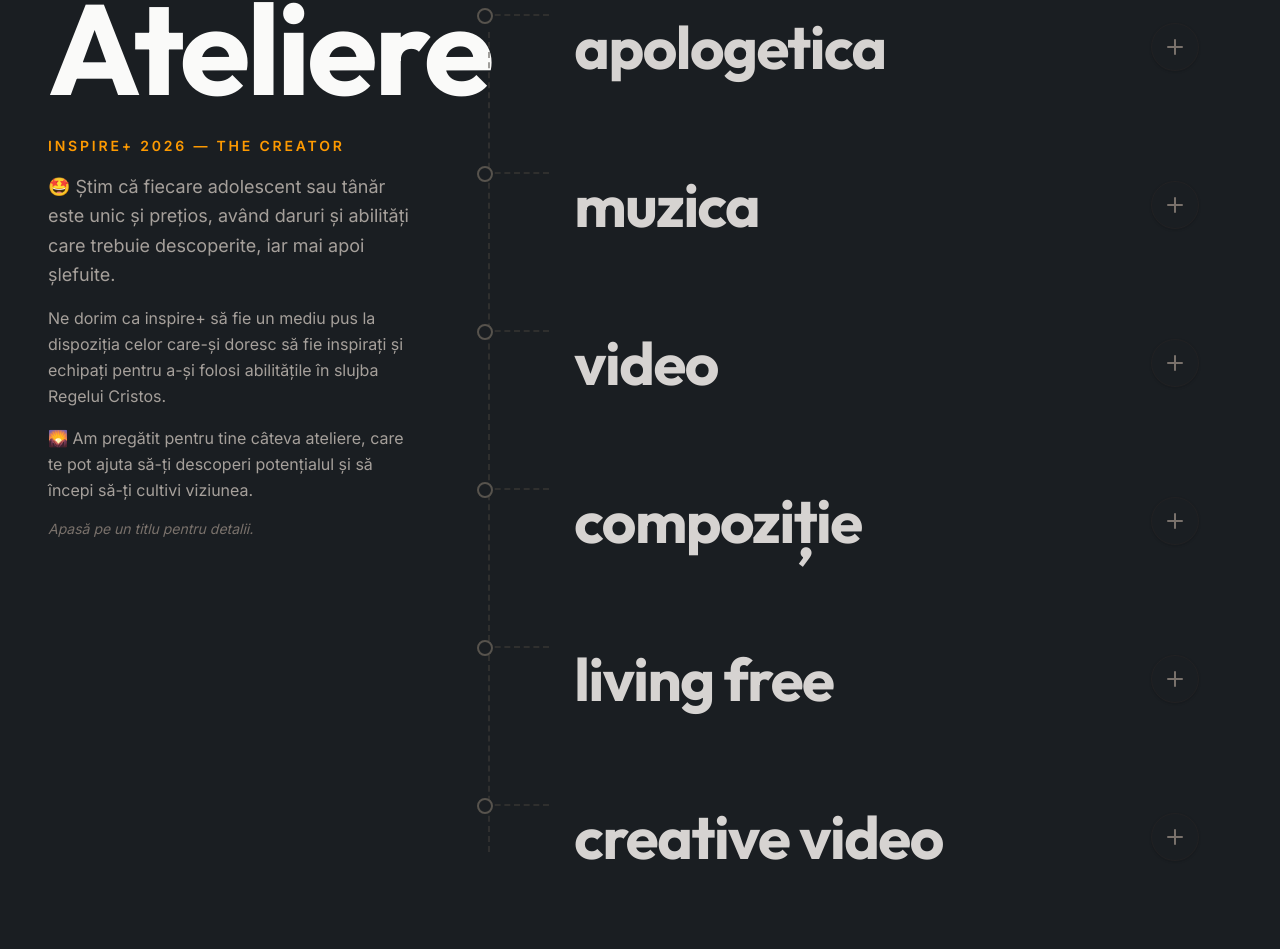
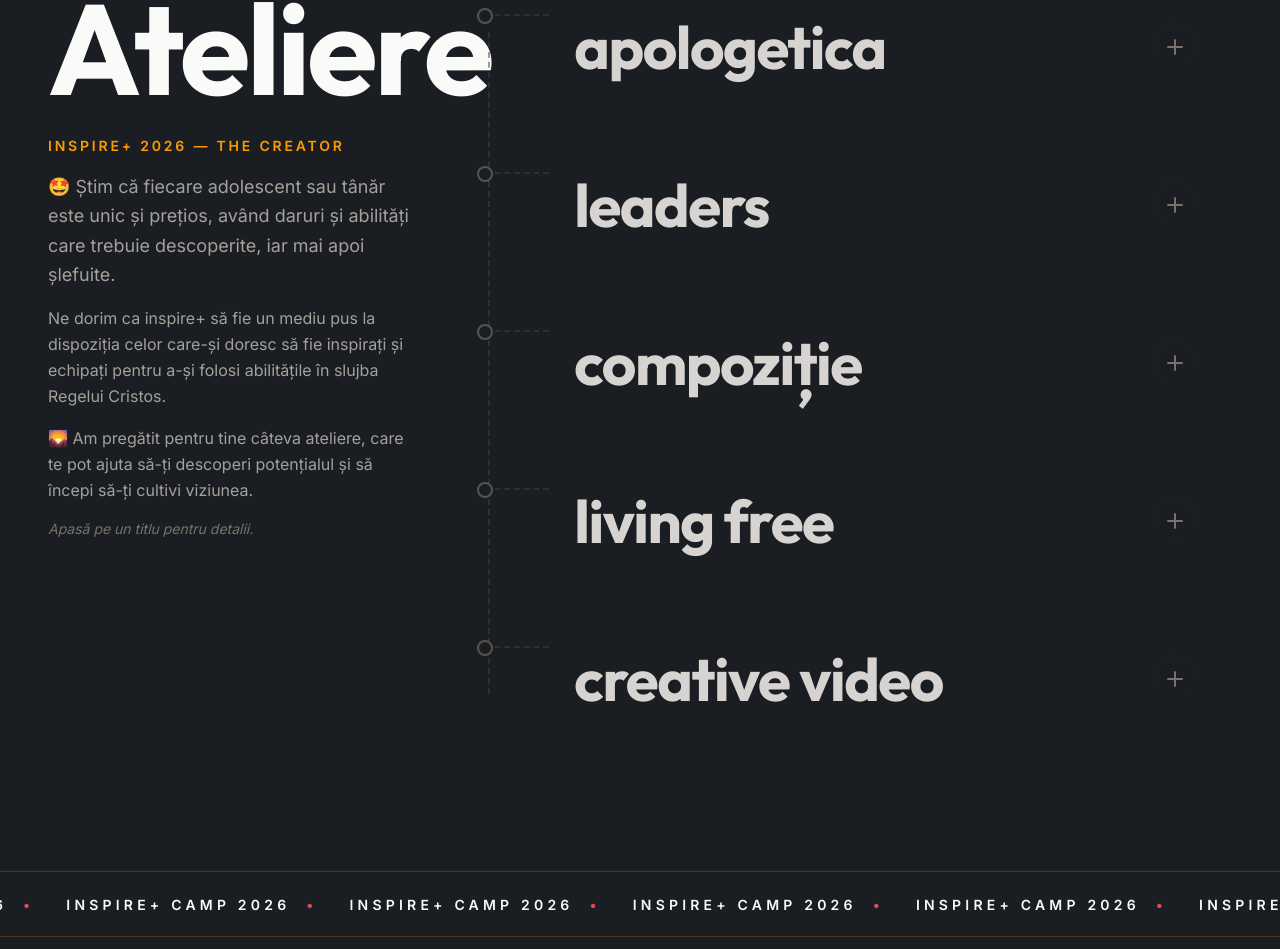
Before and after one commit to nathan05p/inspireWeb, a React (Vite) app in the folder inspireWeb-main/: page / in a window 1280 px wide. Shown: the part 1330-2279 px from the top of the page. Built offline with nearby package versions, Linux system fonts and the light colour scheme; a web font is replaced by a local one.

Commit message:
content: update ateliere texts with correct formatting and new titles

```diff
--- a/inspireWeb-main/src/pages/camp/CampAteliere.tsx
+++ b/inspireWeb-main/src/pages/camp/CampAteliere.tsx
@@ -6,20 +6,14 @@ const ateliereData = [
   {
     id: 'apologetica',
     title: 'apologetica',
-    desc: 'Un atelier unde vom discuta și dezbate teme fundamentale ale credinței, cum să ne apărăm valorile și să răspundem întrebărilor dificile cu grație și adevăr. Aici vei găsi un spațiu deschis pentru gândire critică și aprofundare.',
+    desc: '🧠💬 „Cum știi că Dumnezeu există?”\n„De ce îngăduie răul?”\n„Cum poți crede într-o carte scrisă acum mii de ani?”\nÎntrebările vin. De la colegi, de pe internet, sau chiar din noi.\nȘi e ok — credința nu înseamnă să nu întrebi. Înseamnă să cauți răspunsuri reale.\n📚 În tabăra The Creator (15–20 iulie), vom avea un atelier special de apologetică — unde explorăm, discutăm și întărim credința pe o bază solidă.\n🎙 Gândire clară. Răspunsuri argumentate. Credință matură.\nDacă vrei să știi nu doar ce crezi, ci și de ce, atelierul ăsta e pentru tine.',
     img: 'https://images.unsplash.com/photo-1456513080510-7bf3a84b82f8?q=80&w=800&auto=format&fit=crop',
   },
   {
-    id: 'muzica',
-    title: 'muzica',
-    desc: 'Descoperă tainele închinării și ale muzicii creștine. Cum să conduci o biserică în închinare cu pasiune și excelență. Vom vorbi despre tehnici vocale, instrumente și inima unui închinător autentic.',
-    img: 'https://images.unsplash.com/photo-1510915361894-db8b60106cb1?q=80&w=800&auto=format&fit=crop',
-  },
-  {
-    id: 'video',
-    title: 'video',
-    desc: 'Învață cum să captezi momentele importante prin obiectivul camerei. Editare, compoziție și storytelling vizual. Acest atelier este pentru toți pasionații de media care vor să spună povești cu impact.',
-    img: 'https://images.unsplash.com/photo-1574717024653-61fd2cf4d44d?q=80&w=800&auto=format&fit=crop',
+    id: 'leaders',
+    title: 'leaders',
+    desc: '🎯 Creat pentru a conduce.\nÎntr-o lume în care leadershipul înseamnă control, Dumnezeu caută lideri care slujesc.\n\nDacă simți că ai fost creat pentru mai mult, vino la atelierul de leadership din tabăra Inspire – The Creator.\n🔍 Identitate. 🔥 Influență. 🤝 Impact.',
+    img: 'https://images.unsplash.com/photo-1521737711867-e3b97375f902?q=80&w=800&auto=format&fit=crop',
   },
   {
     id: 'compozitie',
@@ -30,7 +24,7 @@ const ateliereData = [
   {
     id: 'living_free',
     title: 'living free',
-    desc: '🧠 Unele lucruri încep ca o distracție… și ajung să te țină captiv. Dependențele nu se văd mereu la exterior. Dar se simt. În suflet. În rușine. În izolare.\nÎn tabăra The Creator, avem un atelier special despre lupta împotriva dependențelor. Nu judecăm. Nu etichetăm. Doar vorbim sincer și vedem cum arată pașii spre o viață trăită cu adevărat liber.\n\nPentru că El este aproape de cei cu inima zdrobită și mântuiește pe cei cu duhul frânt. (Psalmul 34:18)',
+    desc: '🧠 Unele lucruri încep ca o distracție… și ajung să te țină captiv.\nDependențele nu se văd mereu la exterior. Dar se simt. În suflet. În rușine. În izolare.\nÎn tabăra The Creator, avem un atelier special despre lupta împotriva dependențelor.\nNu judecăm. Nu etichetăm. Doar vorbim sincer și vedem cum arată pașii spre o viață trăită cu adevărat liber.\n\nPentru că El este aproape de cei cu inima zdrobită și mântuiește pe cei cu duhul frânt. (Psalmul 34:18)',
     img: 'https://images.unsplash.com/photo-1464822759023-fed622ff2c3b?q=80&w=800&auto=format&fit=crop',
   },
   {
@@ -190,7 +184,7 @@ export default function CampAteliere() {
                             transition={{ delay: 0.2, duration: 0.5 }}
                             className="flex-1 flex flex-col pt-0 md:pt-2"
                           >
-                            <p className="text-stone-300 text-sm sm:text-base md:text-lg leading-relaxed md:leading-loose">
+                            <p className="text-stone-300 text-sm sm:text-base md:text-lg leading-relaxed md:leading-loose whitespace-pre-wrap">
                               {atelier.desc}
                             </p>
                           </motion.div>
```
